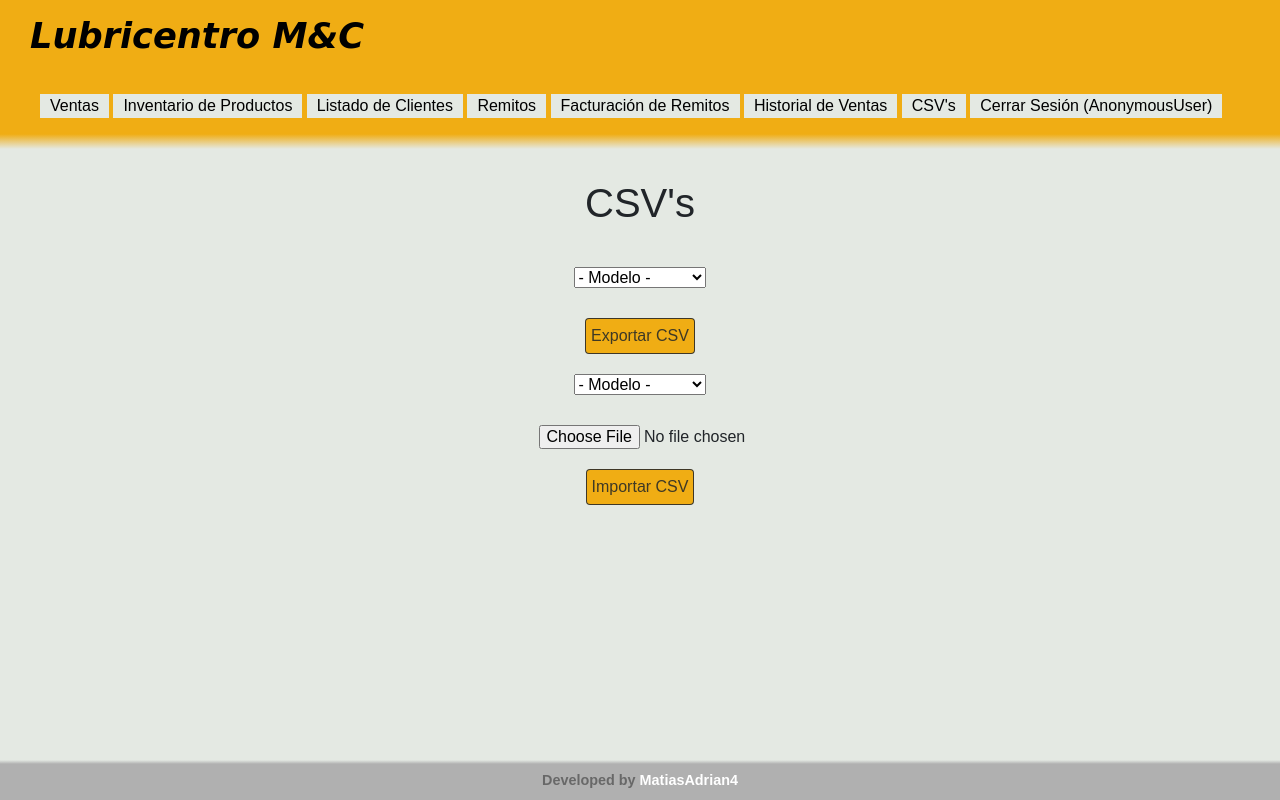
After one commit to MatiasAdrian4/lubricentro_myc, a Django app: page /lubricentro_myc/acciones_csv/ in a window 1280 px wide. The commit adds this page. Run offline with Django 3.2, Linux system fonts and the light colour scheme; some libraries are stand-ins or nearby versions.

Commit message:
Added functionality to upload and download product and client csv files

```diff
--- a/django_project/lubricentro_myc/static/css/style.css
+++ b/django_project/lubricentro_myc/static/css/style.css
@@ -132,7 +132,7 @@ button {
     margin-left: 10px;
 }
 
-#ventas h1, #productos h1, #clientes h1, #remitos h1, #historial-ventas h1, #remitos_facturacion h1 {
+#ventas h1, #productos h1, #clientes h1, #remitos h1, #historial-ventas h1, #remitos_facturacion h1, #csv h1 {
     margin-top: 20px;
     text-align: center;
 }
--- /dev/null
+++ b/django_project/lubricentro_myc/templates/csv.html
@@ -0,0 +1,79 @@
+{% load static %}
+{% csrf_token %}
+
+{% include "encabezado.html" %}
+
+{% block content %}
+
+    <body>
+        <div id="csv">
+
+            <h1>CSV's</h1>
+
+            <table class="operaciones" style="text-align: center">
+                <tr class="exportar">
+                    <td style="padding: 10px">
+                        <select style="margin-bottom: 10px; width: 33%">
+                            <option value="" disabled selected>- Modelo -</option>
+                            <option value="clientes">Clientes</option>
+                            <option value="productos">Productos</option>
+                        </select>
+                    </td>
+                </tr>
+                <tr>
+                    <td style="padding: 10px"><button class="btn btn-default" onClick="exportar_csv()">Exportar CSV</button></td>
+                </tr>
+                <form action="/lubricentro_myc/importar_csv/" method="POST" enctype="multipart/form-data">
+                    {% csrf_token %}
+                    <tr class="importar">
+                        <td style="padding: 10px">
+                            <select style="margin-bottom: 10px; width: 33%" id="model" name="model">
+                                <option value="" disabled selected>- Modelo -</option>
+                                <option value="clientes">Clientes</option>
+                                <option value="productos">Productos</option>
+                            </select>
+                        </td>
+                    </tr>
+                    <tr>
+                        <td style="padding: 10px"><input type="file" id="file" name="file" style="margin-left: 100px"></td>
+                    </tr>
+                    <tr>
+                        <td style="padding: 10px"><button type="submit" class="btn btn-default">Importar CSV</button></td>
+                    </tr>
+                </form>
+            </table>
+
+        </div>
+
+    </body>
+
+    <script type="text/javascript">
+
+        function exportar_csv(option) {
+            model = $('.exportar select').val()
+            if(model != null) {
+                axios({
+                    method:'get',
+                    url: `/lubricentro_myc/exportar_csv?model=` + model,
+                    responseType: 'blob',
+                }).then(response => {
+                    const url = window.URL.createObjectURL(new Blob([response.data]));
+                    const link = document.createElement('a');
+                    link.href = url;
+                    filename = model.charAt(0).toUpperCase() + model.slice(1) + '.csv'
+                    link.setAttribute('download', filename);
+                    document.body.appendChild(link);
+                    link.click();
+                }).catch(function (error) {
+                    console.error(error);
+                })
+            } else {
+                alert("Seleccione un modelo")
+            }
+        }
+
+    </script>
+
+{% endblock %}
+
+{% include "footer.html" %}
--- a/django_project/lubricentro_myc/templates/encabezado.html
+++ b/django_project/lubricentro_myc/templates/encabezado.html
@@ -26,6 +26,7 @@
                     <li><a href="/lubricentro_myc/remitos">Remitos</a></li>
                     <li><a href="/lubricentro_myc/remitos_facturacion">Facturación de Remitos</a></li>
                     <li><a href="/lubricentro_myc/ventas_historial">Historial de Ventas</a></li>
+                    <li><a href="/lubricentro_myc/acciones_csv">CSV's</a></li>
                     <li><a href="{% url 'logout' %}?next=/accounts/login">Cerrar Sesión ({{ request.user }})</a></li>
                 </ul>
             </nav>
--- a/django_project/lubricentro_myc/urls.py
+++ b/django_project/lubricentro_myc/urls.py
@@ -14,7 +14,7 @@ urlpatterns = [
     url(r'crear_usuario/',
         views.crear_usuario,
         name='crear_usuario'
-    ),
+        ),
     url(r'ventas/',
         views.ventas,
         name='ventas'
@@ -47,5 +47,17 @@ urlpatterns = [
         views.generar_stock_pdf,
         name='generar_stock_pdf'
         ),
+    url(r'acciones_csv/',
+        views.CSV.as_view(),
+        name='csv'
+        ),
+    url(r'importar_csv/',
+        views.importar_csv,
+        name='importar_csv'
+        ),
+    url(r'exportar_csv/',
+        views.exportar_csv,
+        name='exportar_csv'
+        ),
     url('', include(router.urls))
 ]
--- a/django_project/lubricentro_myc/views.py
+++ b/django_project/lubricentro_myc/views.py
@@ -1,6 +1,7 @@
 import json
 from django.http import Http404, HttpResponse, JsonResponse
-from django.shortcuts import render
+from django.shortcuts import render, redirect
+from django.views.generic import TemplateView
 from django.views.generic.list import ListView
 from django.template.loader import get_template
 from rest_framework import viewsets
@@ -9,7 +10,10 @@ from datetime import datetime
 from calendar import monthrange
 from django.db.models import Sum
 from django.contrib.auth.models import User
+from django.contrib import messages
 from django.views.decorators.http import require_http_methods
+import csv
+import io
 
 from .models import Cliente, Producto, Remito, ElementoRemito, Venta
 from .serializers import ClienteSerializer, ProductoSerializer, RemitoSerializer, ElementoRemitoSerializer, VentaSerializer
@@ -354,3 +358,103 @@ def crear_usuario(request):
     )
     user.save()
     return HttpResponse(status=200)
+
+
+class CSV(TemplateView):
+    template_name = "csv.html"
+
+
+def importar_csv(request):
+
+    model = request.POST.get('model', '')
+    if model == '':
+        return redirect('/lubricentro_myc/acciones_csv')
+
+    if model == 'clientes':
+        queryset = Cliente.objects.all()
+        if len(queryset) > 0:
+            print("ya hay " + str(len(queryset)) +
+                  " clientes en la base de datos")
+        else:
+            csv_file = request.FILES['file']
+            if not csv_file.name.endswith('.csv'):
+                messages.error(request, 'THIS IS NOT A CSV FILE')
+            data_set = csv_file.read().decode('UTF-8')
+            io_string = io.StringIO(data_set)
+            next(io_string)
+            for column in csv.reader(io_string, delimiter=',', quotechar="|"):
+                print(column)
+                Cliente.objects.create(
+                    id=column[0],
+                    nombre=column[1],
+                    direccion=column[2],
+                    localidad=column[3],
+                    codigo_postal=column[4],
+                    telefono=column[5],
+                    cuit=column[6]
+                )
+    else:  # model == 'productos'
+        queryset = Producto.objects.all()
+        if len(queryset) > 0:
+            print("ya hay " + str(len(queryset)) +
+                  " clientes en la base de datos")
+        else:
+            csv_file = request.FILES['file']
+            if not csv_file.name.endswith('.csv'):
+                messages.error(request, 'THIS IS NOT A CSV FILE')
+            data_set = csv_file.read().decode('UTF-8')
+            io_string = io.StringIO(data_set)
+            next(io_string)
+            for column in csv.reader(io_string, delimiter=',', quotechar="|"):
+                last_position = len(column) - 1
+                detalle = column[1]
+                if(last_position > 12):
+                    iterations = last_position - 12
+                    for i in range(iterations):
+                        detalle = detalle + ", " + column[i + 2]
+                    detalle = detalle[1:len(detalle)-1]
+
+                Producto.objects.create(
+                    codigo=column[0],
+                    detalle=detalle,
+                    stock=column[last_position - 10],
+                    precio_costo=column[last_position - 9],
+                    desc1=column[last_position - 8],
+                    desc2=column[last_position - 7],
+                    desc3=column[last_position - 6],
+                    desc4=column[last_position - 5],
+                    flete=column[last_position - 4],
+                    ganancia=column[last_position - 3],
+                    iva=column[last_position - 2],
+                    agregado_cta_cte=column[last_position - 1],
+                    categoria=column[last_position]
+                )
+
+    return redirect('/lubricentro_myc/acciones_csv')
+
+
+def exportar_csv(request):
+    model = request.GET['model']
+    if model == 'clientes':
+        queryset = Cliente.objects.all()
+    else:  # model == 'productos'
+        queryset = Producto.objects.all()
+
+    f = io.StringIO()
+    writer = csv.writer(f)
+    row = []
+    for key in queryset.values()[0].keys():
+        row.append(key)
+    writer.writerow(row)
+
+    for s in queryset.values():
+        row = []
+        for value in s.values():
+            row.append(value)
+        writer.writerow(row)
+
+    f.seek(0)
+    response = HttpResponse(f, content_type='text/csv')
+    content_disposition = 'attachment; filename=' + queryset.model.__name__ + 's.csv'
+    response['Content-Disposition'] = content_disposition
+    return response
```
